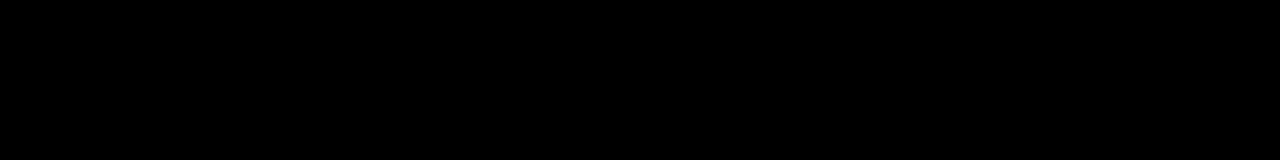
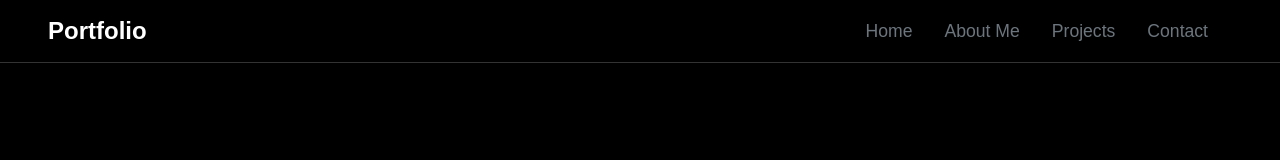
Before and after one commit to ReetamBG/Portfolio, a React (Vite) app: page / in a window 1280 px wide. Shown: the top 160 px of the page. Built offline with nearby package versions, Linux system fonts and the light colour scheme.

Commit message:
lazy push

```diff
--- a/src/App.jsx
+++ b/src/App.jsx
@@ -1,18 +1,23 @@
-import Hero from "./pages/Hero"
-import AboutMe from "./pages/AboutMe"
-import Projects from "./pages/Projects"
-
+import Navbar from './components/Navbar';
+import Hero from './pages/Hero';
+import AboutMe from './pages/AboutMe';
+import Projects from './pages/Projects';
 
 function App() {
-
-
   return (
     <>
-      <Hero />
-      <AboutMe />
-      <Projects />
+      <Navbar />
+      <div id="hero">
+        <Hero />
+      </div>
+      <div id="about-me">
+        <AboutMe />
+      </div>
+      <div id="projects">
+        <Projects />
+      </div>
     </>
-  )
+  );
 }
 
-export default App
+export default App;
--- /dev/null
+++ b/src/components/Navbar.jsx
@@ -0,0 +1,47 @@
+function Navbar() {
+    return (
+      <nav className="navbar navbar-expand-lg fixed-top"
+          style={{
+              background: "rgba(0, 0, 0, 0.2)",
+              backdropFilter: "blur(10px)",
+              borderBottom: "1px solid rgba(255, 255, 255, 0.2)"
+          }}
+      >
+          <div className="container-fluid px-5">
+              {/* Brand */}
+              <a className="navbar-brand text-white fw-bold fs-4" href="#">Portfolio</a>
+
+              {/* Toggler Button */}
+              <button
+                  className="navbar-toggler border-white"
+                  type="button"
+                  data-bs-toggle="collapse"
+                  data-bs-target="#navbarNav"
+                  aria-controls="navbarNav"
+                  aria-expanded="false"
+                  aria-label="Toggle navigation"
+                  style={{ outline: "none", boxShadow: "none" }}
+              >
+                  <span className="navbar-toggler-icon"></span>
+              </button>
+
+              {/* Navbar Items */}
+              <div className="collapse navbar-collapse justify-content-end" id="navbarNav">
+                  <ul className="navbar-nav gap-3" style={{ fontSize: "1.1rem" }}>
+                      <li className="nav-item"><a className="nav-link text-secondary" href="#hero">Home</a></li>
+                      <li className="nav-item"><a className="nav-link text-secondary" href="#about-me">About Me</a></li>
+                      <li className="nav-item"><a className="nav-link text-secondary" href="#projects">Projects</a></li>
+                      <li className="nav-item"><a className="nav-link text-secondary" href="#">Contact</a></li>
+                      <li className="nav-item">
+                          {/* <a className="nav-link text-white" href="#">
+                              <svg className="bi" width="24" height="24" fill="white"><use xlinkHref="#cart"></use></svg>
+                          </a> */}
+                      </li>
+                  </ul>
+              </div>
+          </div>
+      </nav>
+    );
+  }
+
+  export default Navbar;
--- a/src/components/ProjectCard.jsx
+++ b/src/components/ProjectCard.jsx
@@ -41,7 +41,7 @@
                     {/* GitHub & Website buttons */}
                     <div>
                         <button className="btn btn-sm my-dark-bg px-3 my-1 rounded-2 border-secondary text-light"><i className="fa-brands fa-github me-2"></i>Github</button>
-                        <button className="btn btn-sm btn-light px-3 my-1 rounded-2">Website</button>
+                        <button className="btn btn-sm btn-light px-3 my-1 rounded-2 ms-2">Website</button>
                     </div>
                 </div>
             </div>
--- a/src/main.jsx
+++ b/src/main.jsx
@@ -3,7 +3,8 @@
 import App from './App.jsx'
 
 import './style.css'
-import 'bootstrap/dist/css/bootstrap.min.css';
+import "bootstrap/dist/css/bootstrap.min.css";
+import "bootstrap/dist/js/bootstrap.bundle.min.js";
 
 createRoot(document.getElementById('root')).render(
   <StrictMode>
--- a/src/pages/AboutMe.jsx
+++ b/src/pages/AboutMe.jsx
@@ -32,6 +32,7 @@
 
     return (
         <div
+            id="about_me"
             style={{ backgroundImage: "url('/images/background_4_black.png')", backgroundSize: 'cover', height: "100%", width: "100%" }}
             className="d-flex justify-content-center pb-5"
         >
--- a/src/pages/Hero.jsx
+++ b/src/pages/Hero.jsx
@@ -30,7 +30,8 @@
 
     return (
         <div
-            style={{ backgroundImage: "url('/images/background_1_black.png')", backgroundSize: 'cover', height: "100vh", width: "100%"}}
+            id="home"
+            style={{ backgroundImage: "url('/images/background_1_black.png')", backgroundSize: 'cover', height: "100vh", width: "100%" }}
             className="d-flex justify-content-center align-items-center"
         >
             <div ref={animateRef} className="ease-in-from-left container justify-content-center">
--- a/src/pages/Projects.jsx
+++ b/src/pages/Projects.jsx
@@ -32,6 +32,7 @@
 
     return (
         <div
+            id="projects"
             style={{ backgroundImage: "url('/images/background_2_black.png')", backgroundSize: '50%', backgroundRepeat: "no-repeat", height: "100%", width: "100%", paddingTop: "10%" }}
             className="pb-5 my-dark-bg"
         >
--- a/src/style.css
+++ b/src/style.css
@@ -5,7 +5,11 @@
     font-family: sans-serif;
 }
 
-.my-dark-bg{
+html {
+    scroll-behavior: smooth;
+}
+
+.my-dark-bg {
     background-color: black;
 }
 
@@ -37,7 +41,8 @@
 
 .ease-in-from-left {
     opacity: 0;
-    transform: translateX(-50px); /* Start slightly off-screen */
+    transform: translateX(-50px);
+    /* Start slightly off-screen */
     transition: opacity 0.8s ease-in-out, transform 0.8s ease-in-out;
 }
 
@@ -48,7 +53,8 @@
 
 .ease-in-from-right {
     opacity: 0;
-    transform: translateX(+50px); /* Start slightly off-screen */
+    transform: translateX(+50px);
+    /* Start slightly off-screen */
     transition: opacity 0.8s ease-in-out, transform 0.8s ease-in-out;
 }
 
@@ -56,3 +62,19 @@
     opacity: 1;
     transform: translateX(0);
 }
+
+.nav-separator {
+    position: relative;
+    padding-right: 15px;
+}
+
+.nav-separator::after {
+    content: "|";
+    position: absolute;
+    right: -10px;
+    color: rgba(255, 255, 255, 0.247);
+}
+
+.nav-item:last-child .nav-separator::after {
+    content: "";
+}
```
Also changed, not shown: public/images/project_3.png (added).
